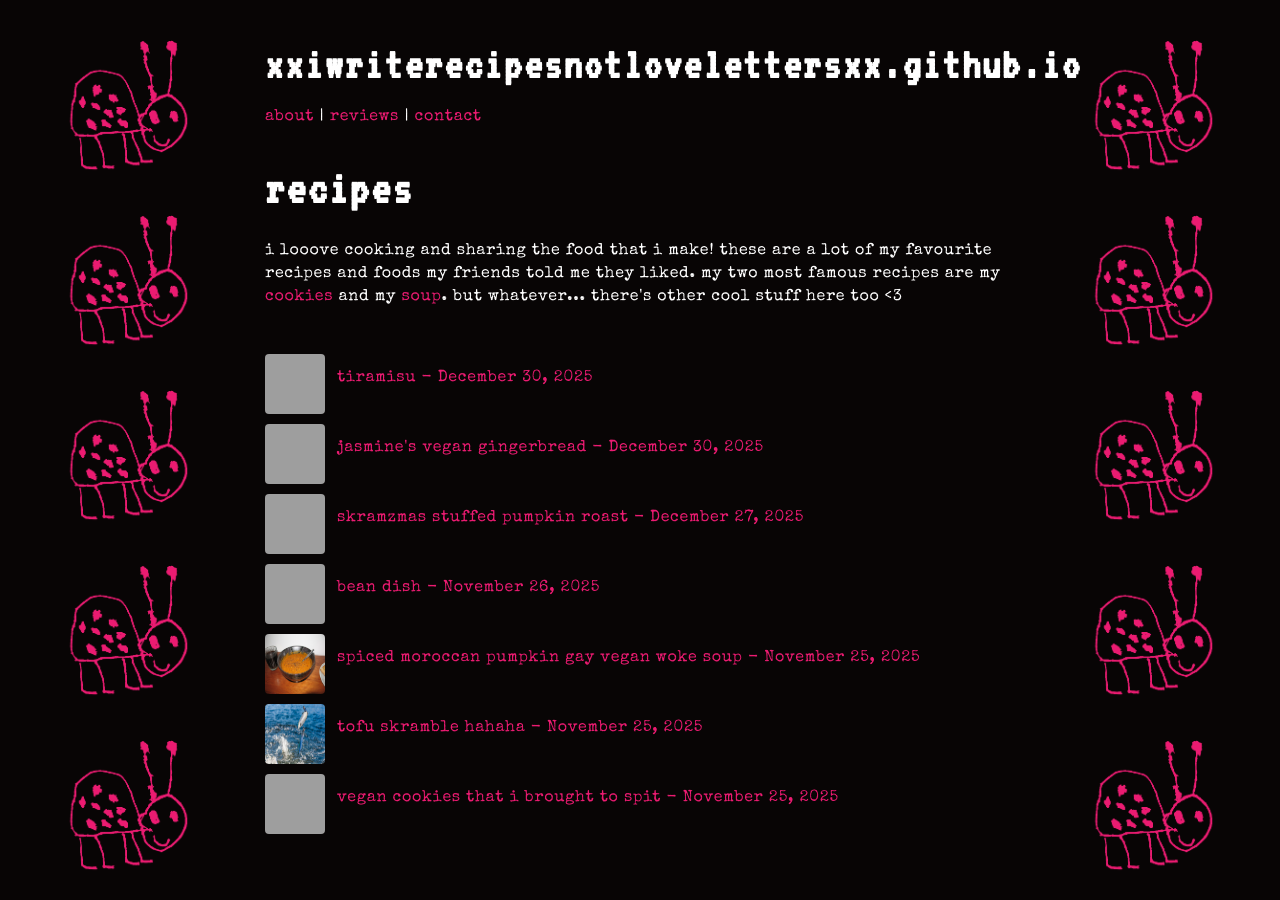
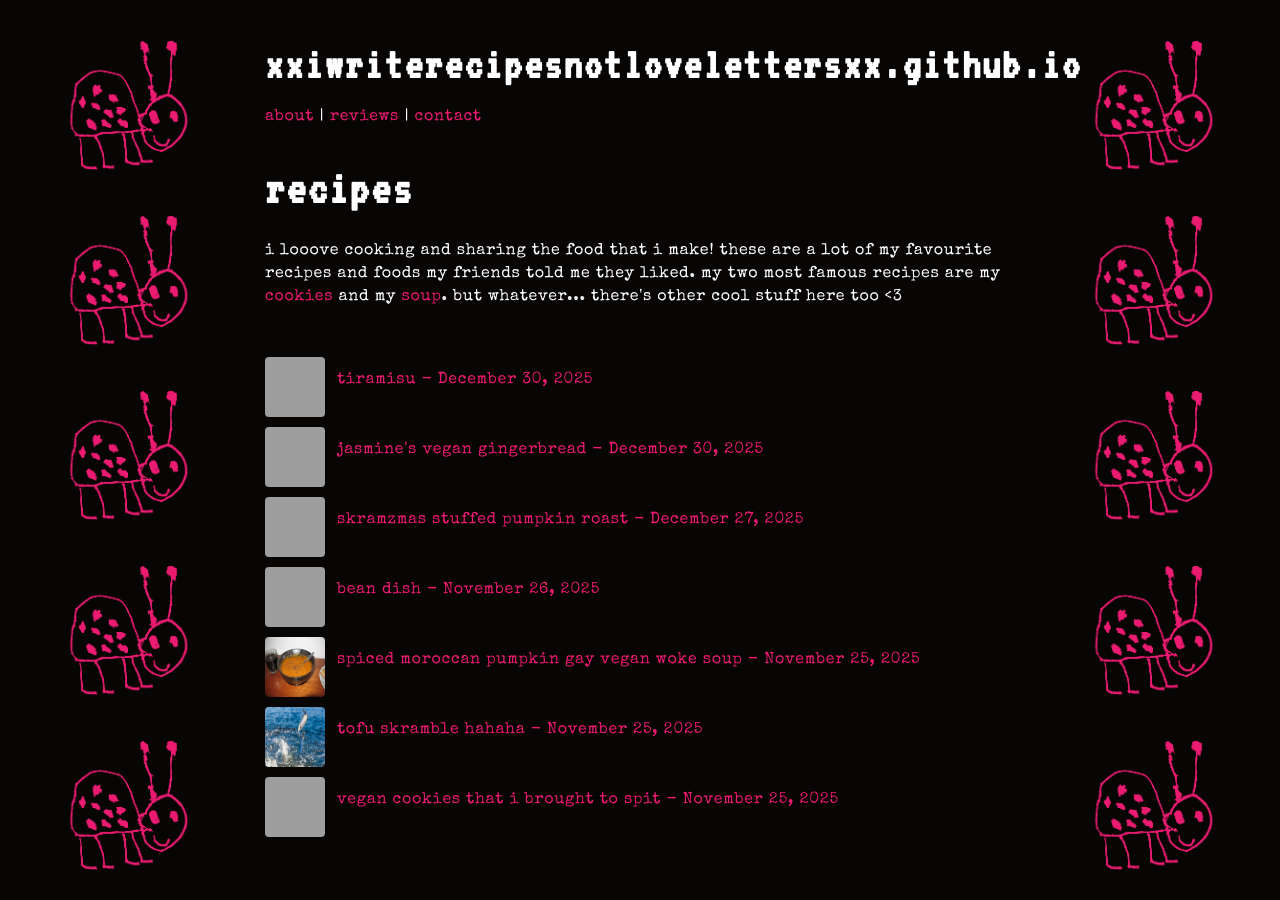
Before and after one commit to xxiwriterecipesnotlovelettersxx/xxiwriterecipesnotlovelettersxx.github.io, a Jekyll site: the page built from recipes.md, in a window 1280 px wide. Built offline with Jekyll 4.4.1, drawn with Linux system fonts in a browser that asks for light colours; grey boxes are pictures that could not be loaded.

Commit message:
Update style.css

```diff
--- a/assets/css/style.css
+++ b/assets/css/style.css
@@ -1,6 +1,4 @@
-
 @import url('https://fonts.googleapis.com/css2?family=Special+Elite&family=VT323&display=swap');
-
 
 body {
   background: #080505;
@@ -11,7 +9,6 @@ body {
   margin: auto;
   padding: 2rem;
   line-height: 1.6;
-
 
   background-image: url('/images/borderf.png'), url('/images/borderf.png');
   background-repeat: repeat-y, repeat-y;
@@ -33,6 +30,7 @@ h1, h2, h3 {
   font-family: 'VT323', monospace;
   letter-spacing: 2px;
   line-height: 1.1;
+  text-transform: none;
 }
 
 h1 {
@@ -105,6 +103,7 @@ img {
   margin: 20px 0;
 }
 
+/* gallery */
 .gallery {
   display: grid;
   grid-template-columns: repeat(auto-fit, minmax(180px, 1fr));
@@ -113,40 +112,28 @@ img {
   margin: 1.5rem 0;
 }
 
-.gallery img,
-.gallery a {
-  margin: 0 !important;
-  padding: 0 !important;
-}
-
 .gallery a {
   display: block;
   width: 100%;
   aspect-ratio: 1 / 1;
+  margin: 0 !important;
+  padding: 0 !important;
 }
 
 .gallery img {
   width: 100%;
   height: 100%;
   object-fit: fill;
-  aspect-ratio: auto;
   border-radius: 6px;
+  margin: 0 !important;
 }
-
 
 .gallery img:hover {
   transform: scale(1.03);
   transition: transform 0.2s ease;
 }
 
-
-h1, h2, h3 {
-  text-transform: none;
-}
-
-
 @media (max-width: 600px) {
-
   body {
     font-size: 15px;
     padding: 20px;
@@ -222,30 +209,16 @@ main.home hr {
   display: none;
 }
 
-.recipe-intro {
-  margin: 0 0 0.9rem 0;
-  line-height: 1.45;
-}
-
-.recipe-intro a {
-  display: inline !important;
-  margin: 0 !important;
-  padding: 0 !important;
-  line-height: inherit !important;
-  vertical-align: baseline !important;
-}
-
+.recipe-intro,
 .show-intro {
   margin: 0 0 0.9rem 0;
   line-height: 1.45;
 }
 
+.recipe-intro a,
 .show-intro a {
   display: inline !important;
-  margin: 0 !important;
-  padding: 0 !important;
   line-height: inherit !important;
-  vertical-align: baseline !important;
 }
 
 /* post list with thumbnails */
@@ -257,12 +230,12 @@ main.home hr {
 
 .post-list li {
   display: flex;
-  align-items: center;
+  align-items: center; /* centres thumbnail + text block */
   gap: 12px;
   margin-bottom: 10px;
 }
 
-/* thumbnail image */
+/* thumbnail */
 .post-thumb {
   width: 60px;
   height: 60px;
@@ -272,13 +245,15 @@ main.home hr {
 .post-thumb img {
   width: 100%;
   height: 100%;
-  object-fit: fill;     /* stretched, matches your site vibe */
-  aspect-ratio: auto;  /* overrides global square rule */
+  object-fit: fill;
   margin: 0 !important;
   border-radius: 4px;
 }
 
-/* text link */
+/* link text — FIXED ALIGNMENT */
 .post-list a {
-  display: inline;
+  display: block;       /* key fix */
+  line-height: 1.25;    /* tighter, predictable */
+  position: relative;
+  top: 1px;             /* optical centring for VT323 */
 }
```
